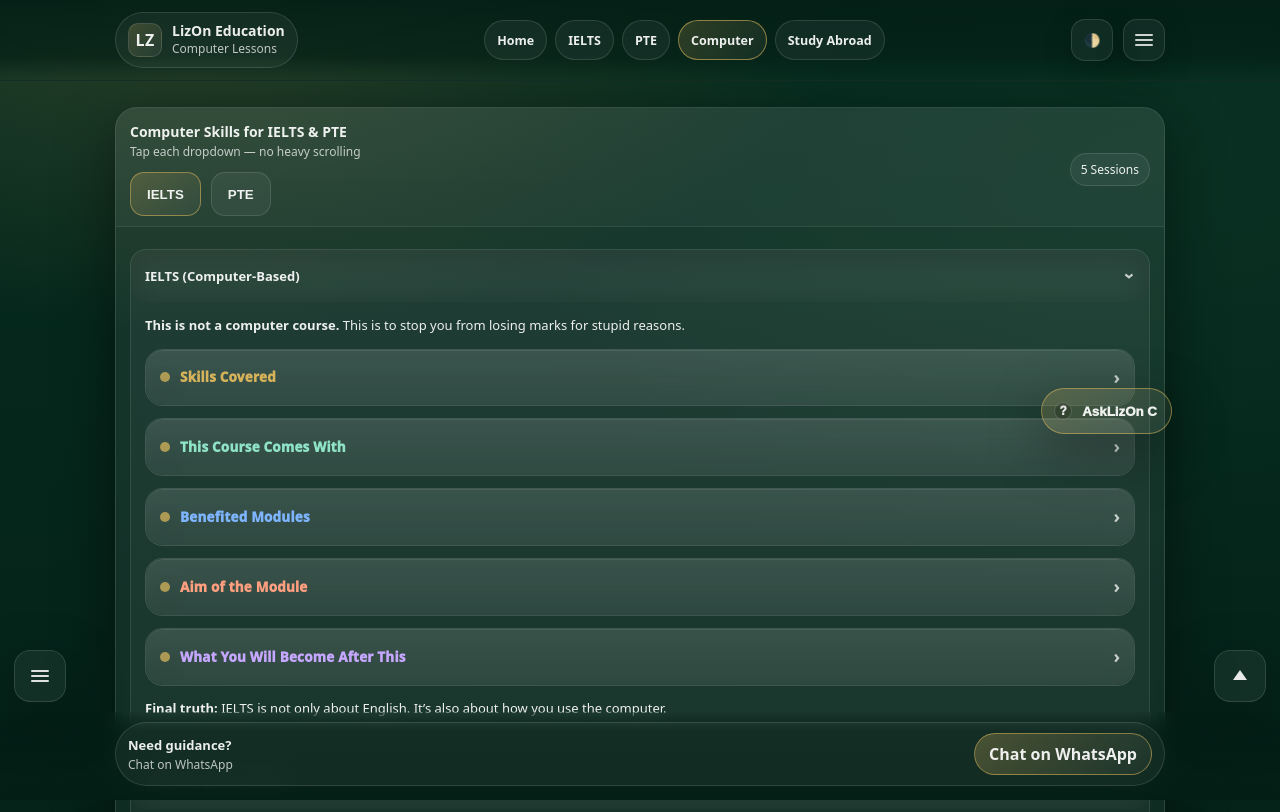
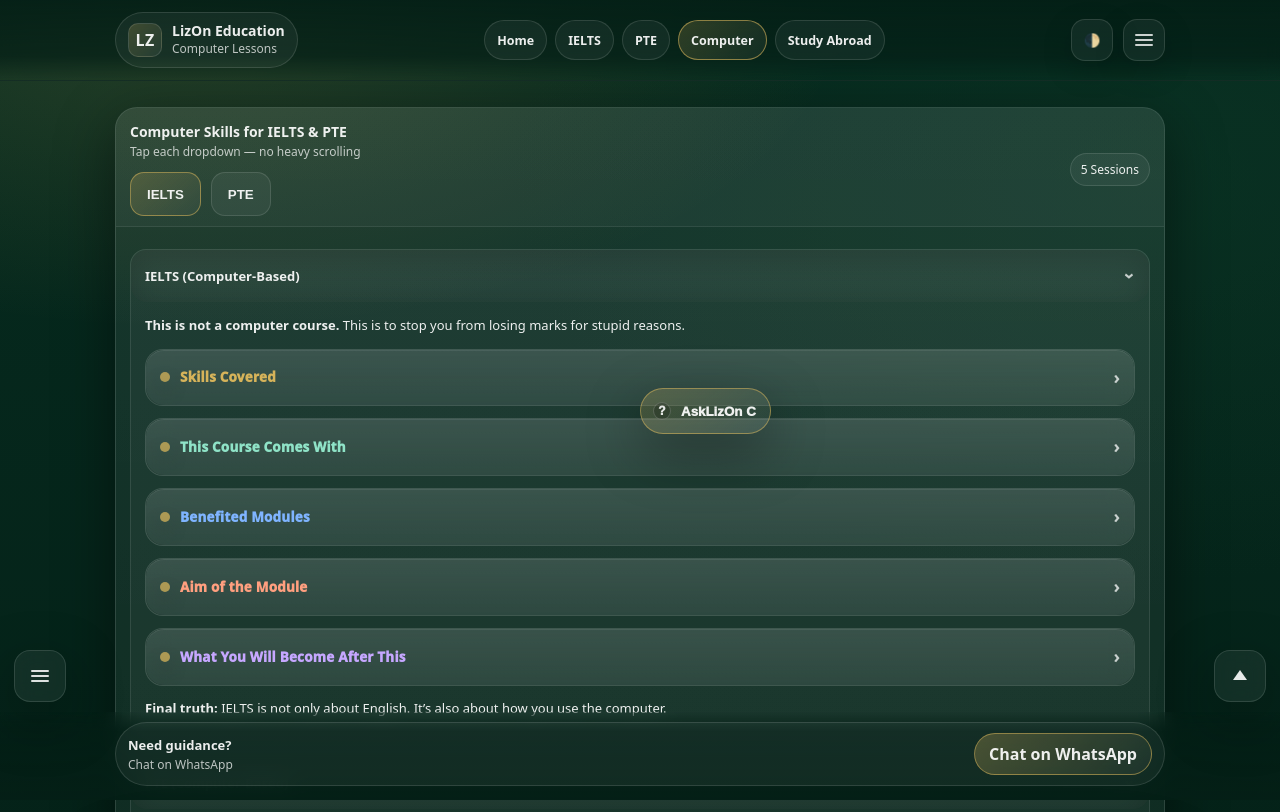
Before and after one commit to shuvojoy00-oss/mylizon-website, a plain HTML site: page computer.html in a window 1280 px wide. Shown: the top 812 px of the page. Drawn offline with Linux system fonts and the light colour scheme.

Commit message:
Update computer.html

```diff
--- a/computer.html
+++ b/computer.html
@@ -548,7 +548,7 @@
 /* AskLizOn C — TRUE visual middle (between header & bottom bar) */
 .askFloat{
   position: fixed;
-  right: 108px;
+ left:50%;
 
   /* 🔥 real visual center */
   top: calc(
```
